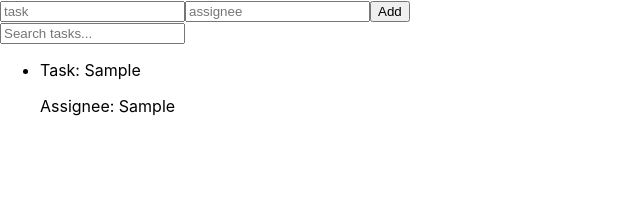
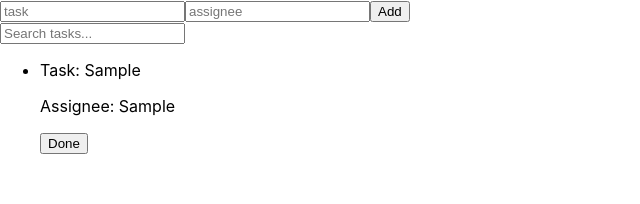
Before and after one commit to shebli91/todo-list-app-ReactJs, a React (Create React App) app: page / in a window 1280 px wide. Both pictures are taken after typing "Sample", "Sample" into the empty fields and a click on the button "Add". Shown: the top 204 px of the page, without its empty margins (0-640 px from the left). Built offline with nearby package versions, Linux system fonts and the light colour scheme.

Commit message:
adding the (done) button   mechanism

```diff
--- a/src/App.js
+++ b/src/App.js
@@ -16,18 +16,24 @@ function TodoForm({ onAddTask }) {
   const handleSubmit = (e) => {
     e.preventDefault();
 
+    // Generate a unique id for the new task
+    const taskId = new Date().getTime().toString();
+
     // Check if the task and the assignee are not empty
     if (task && assignee) {
       //  Create a task object contains the task and assignee values
       // also set the value of the ke (isDone) to false
       const newTaskObj = {
+        id: taskId,
         task: task,
         assignee: assignee,
         isDone: false,
       };
 
       // Call the onAddTask callback function with the new task object as an argument
-      onAddTask(newTaskObj);
+      if (onAddTask) {
+        onAddTask(newTaskObj);
+      }
 
       // set the task and the assignee values back to an empty String
       setTask("");
@@ -55,20 +61,37 @@ function TodoForm({ onAddTask }) {
   );
 }
 
-function TaskListRender({ tasks }) {
+function TaskListRender({ tasks, onTaskDone }) {
+  const handleTaskDone = (taskId) => {
+    // Find the index of the task with the given taskId
+    const taskIndex = tasks.findIndex((task) => task.id === taskId);
+    if (taskIndex !== -1) {
+      // Update the isDone property of the task to true
+      const updatedTask = { ...tasks[taskIndex], isDone: true };
+      // Invoke the callback function with the updated task object
+      if (onTaskDone) {
+        onTaskDone(taskId, updatedTask);
+      }
+    }
+
+    console.log(tasks);
+  };
+
   return (
     <ul>
-      {tasks.map((task, index) => (
-        <li key={index}>
+      {tasks.map((task) => (
+        <li key={task.id}>
           <p>Task: {task.task}</p>
           <p>Assignee: {task.assignee}</p>
+          {/* Add "Done" button */}
+          <button onClick={() => handleTaskDone(task.id)}>Done</button>
         </li>
       ))}
     </ul>
   );
 }
 
-function TaskSearch({ tasks }) {
+function TaskSearch({ tasks, onTaskDone }) {
   const [searchText, setSearchText] = useState("");
 
   const handleSearch = (e) => {
@@ -90,7 +113,7 @@ function TaskSearch({ tasks }) {
         placeholder="Search tasks..."
       />
       {/* Render the filtered tasks using TaskListRender component */}
-      <TaskListRender tasks={filteredTasks} />
+      <TaskListRender tasks={filteredTasks} onTaskDone={onTaskDone} />
     </div>
   );
 }
@@ -105,12 +128,24 @@ function App() {
     setTasks([...tasks, taskObj]);
   };
 
+  // Define the onTaskDone callback function
+  const handleTaskDone = (taskId, updatedTask) => {
+    // Find the index of the task with the given taskId
+    const taskIndex = tasks.findIndex((task) => task.id === taskId);
+    if (taskIndex !== -1) {
+      // Update the tasks array with the updated task object
+      const updatedTasks = [...tasks];
+      updatedTasks[taskIndex] = updatedTask;
+      setTasks(updatedTasks);
+    }
+  };
+
   return (
     <div>
       {/*render the main form from (TodoForm) component*/}
       <TodoForm onAddTask={handleAddTask} />
       {/* Render the search box  from TaskSearch component */}
-      <TaskSearch tasks={tasks} />
+      <TaskSearch tasks={tasks} onTaskDone={handleTaskDone} />
       {/*render the tasks form (TaskListRender) component*/}
     </div>
   );
```
